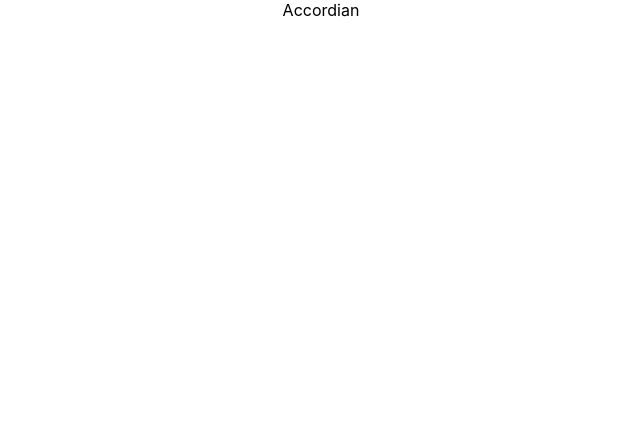
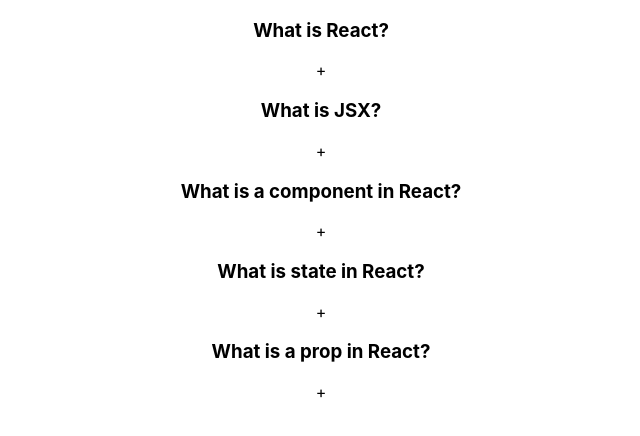
Before and after one commit to Asna1303/Build25, a React (Create React App) app: page / in a window 1280 px wide. Shown: the top 436 px of the page, without its empty margins (319-959 px from the left). Built offline with nearby package versions, Linux system fonts and the light colour scheme.

Commit message:
added the single item select question

```diff
--- a/src/components/accordian/index.jsx
+++ b/src/components/accordian/index.jsx
@@ -1,15 +1,24 @@
-//single selection
-//mutliple selection
-
-import { useState } from "react"
+//import { useState } from "react";
+import data from "./data";
 
 export default function Accordian() {
-    const [selected,setSelected]=useState(null);
+    //const [selected, setSelected] = useState(null);
 
     return (
-
-        <div>
-            Accordian
+        <div className="wrapper">
+            <div className="accordian">
+                {data && data.length > 0 ?
+                    data.map(dataItem => (
+                        <div className="item">
+                            <div className="title">
+                                <h3>{dataItem.question}</h3>
+                                <span>+</span>
+                            </div>
+                        </div>
+                    ))
+                    : <div>No data found!</div>
+                }
+            </div>
         </div>
     );
 }
```
